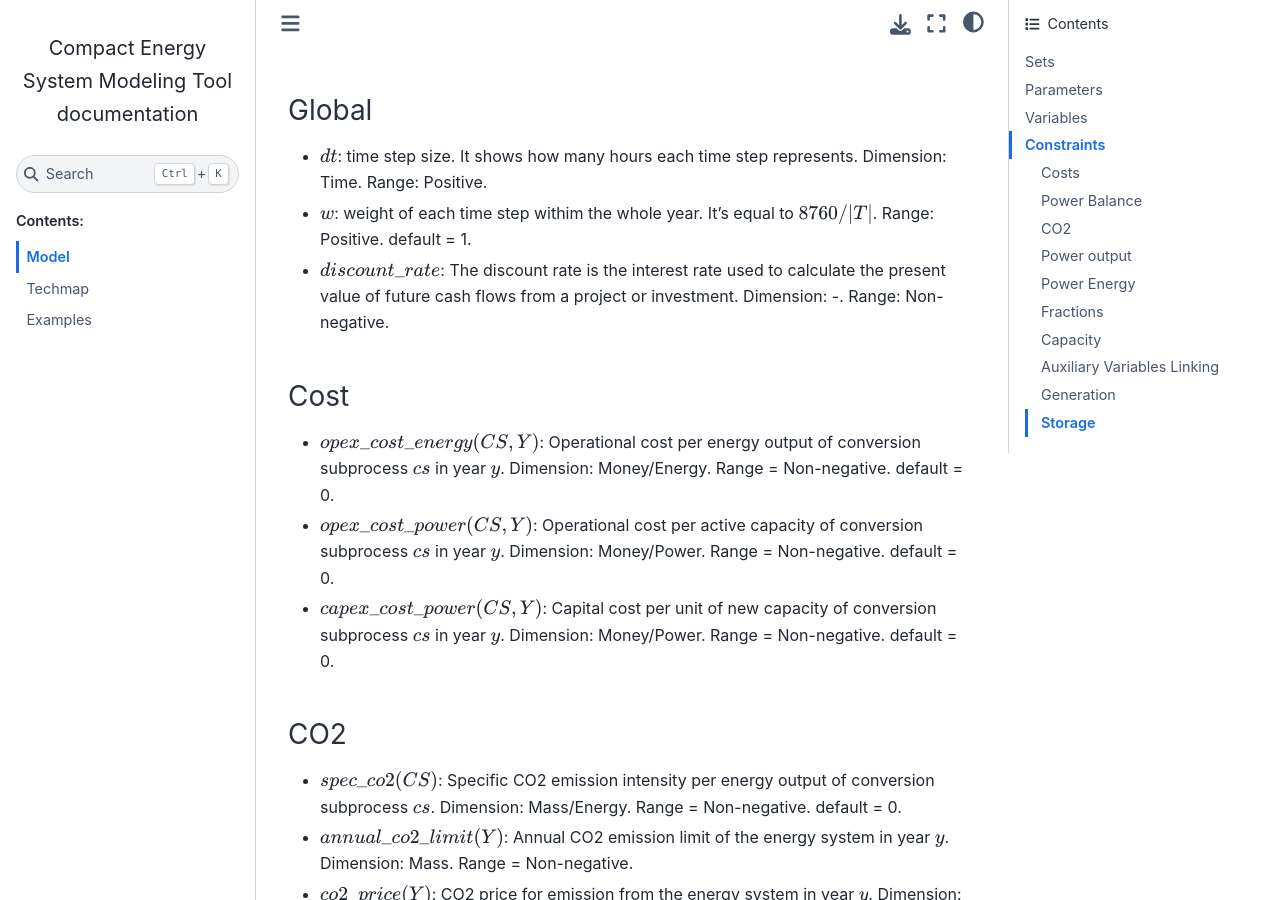
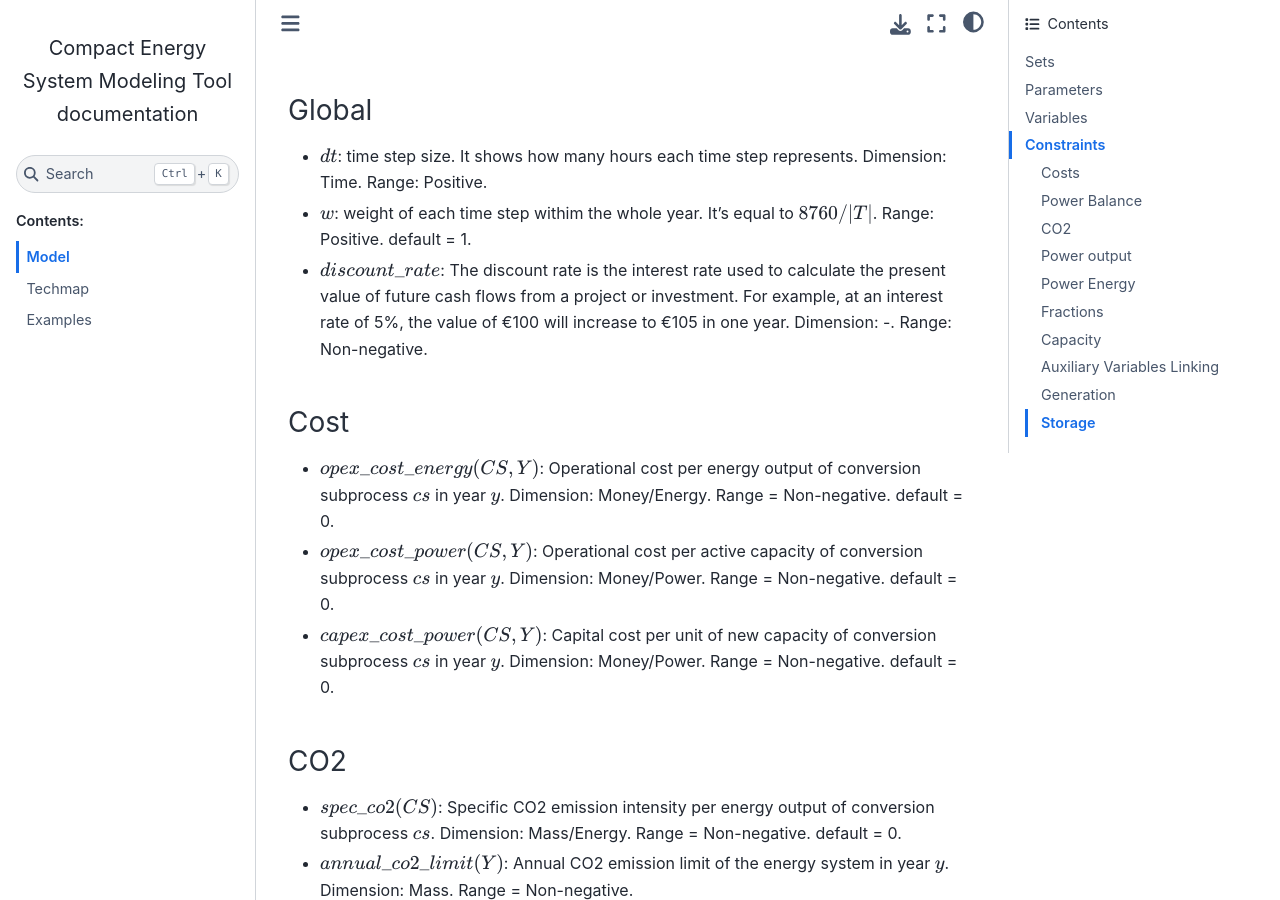
Before and after one commit to EINS-TUDa/CESM, a Sphinx documentation site: the page built from docs/source/model.rst, in a window 1280 px wide and 900 px high, scrolled down 551 px. Built offline with Sphinx 7.4.7 and the Sphinx Book theme 1.1.4, drawn with Linux system fonts in a browser that asks for light colours.

Commit message:
example added to discount rate definition

```diff
--- a/docs/source/model.rst
+++ b/docs/source/model.rst
@@ -19,7 +19,7 @@ Global
 ~~~~~~
 - :math:`dt`: time step size. It shows how many hours each time step represents. Dimension: Time. Range: Positive.
 - :math:`w`: weight of each time step withim the whole year. It's equal to :math:`8760/|T|`. Range: Positive. default = 1.
-- :math:`discount\_rate`: The discount rate is the interest rate used to calculate the present value of future cash flows from a project or investment. Dimension: -. Range: Non-negative.
+- :math:`discount\_rate`: The discount rate is the interest rate used to calculate the present value of future cash flows from a project or investment. For example, at an interest rate of 5%, the value of €100 will increase to €105 in one year. Dimension: -. Range: Non-negative.
 
 
 Cost
```
